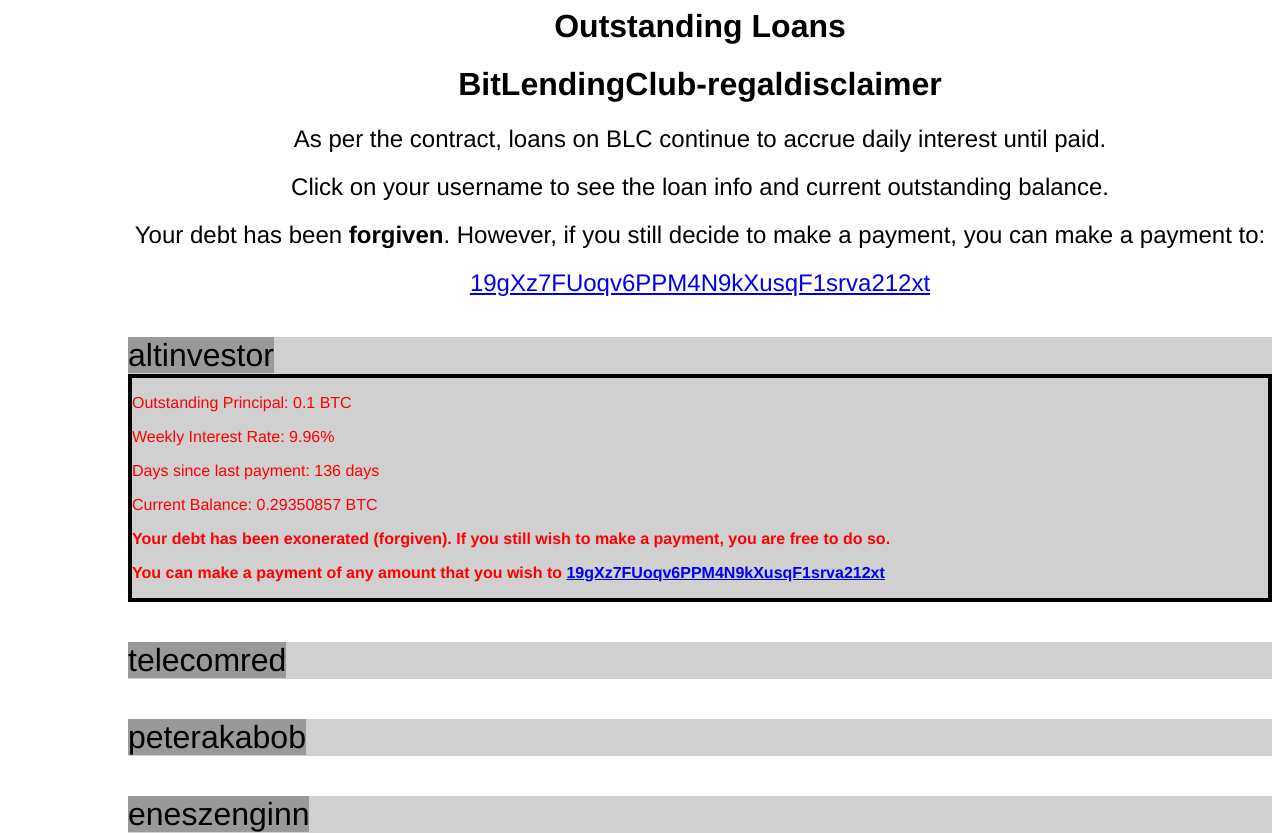
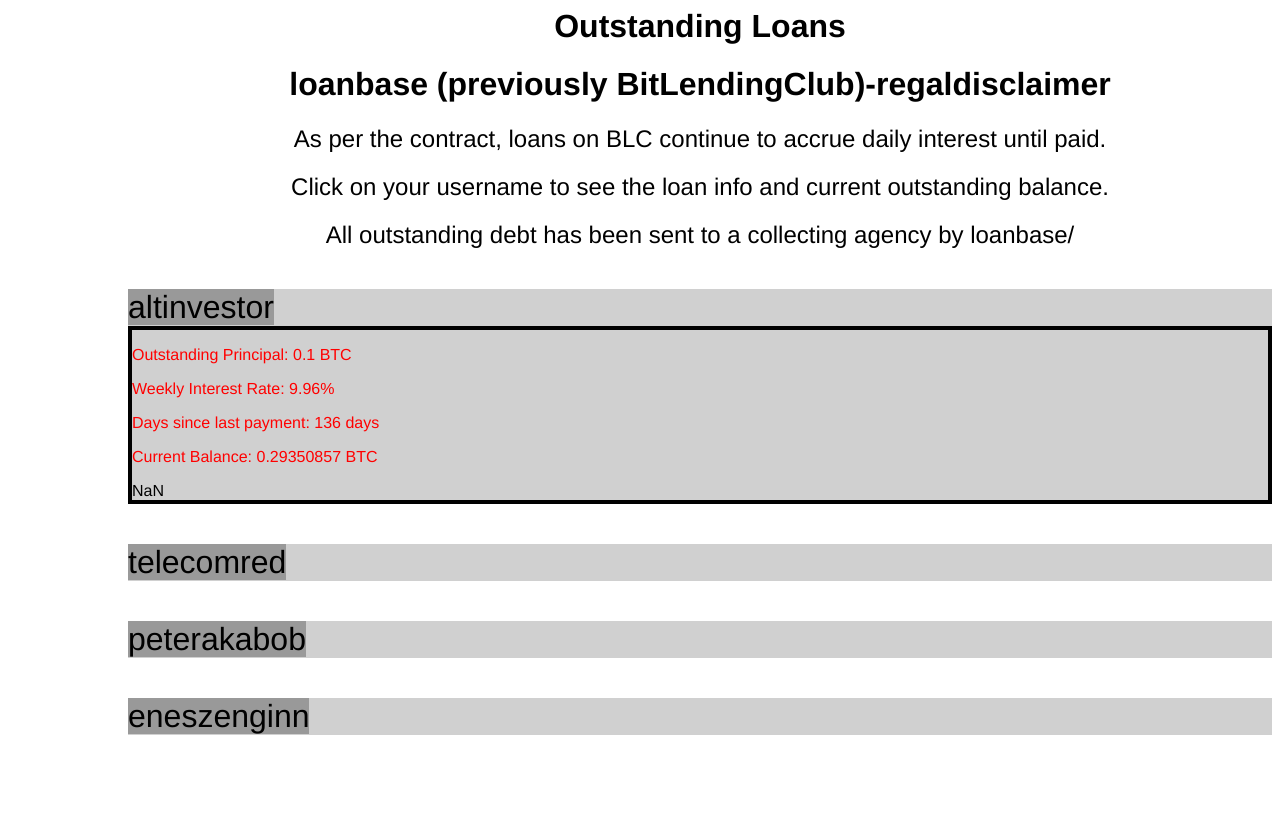
Before and after one commit to regaldisclaimer/financial, a plain HTML site: page index.html in a window 1280 px wide. Both pictures are taken after a click on the element "altinvestor". After the commit the page ends 808 px from the top, so only its background shows below. Drawn offline with nearby package versions, Linux system fonts and the light colour scheme.

Commit message:
loanbase collections

```diff
--- a/index.html
+++ b/index.html
@@ -42,15 +42,15 @@
 	<body>
 		<h1>Outstanding Loans</h1>
 
-		<h1>BitLendingClub-regaldisclaimer</h1>
+		<h1>loanbase (previously BitLendingClub)-regaldisclaimer</h1>
 
 		<h2>As per the contract, loans on BLC continue to accrue daily interest until paid.</h2>
 
 		<h2>Click on your username to see the loan info and current outstanding balance.</h2>
 
-		<h2>Your debt has been <b>forgiven</b>. However, if you still decide to make a payment, you can make a payment to:</h2>
+		<h2>All outstanding debt has been sent to a collecting agency by loanbase/</h2>
 
-		<h2><a href="bitcoin:19gXz7FUoqv6PPM4N9kXusqF1srva212xt">19gXz7FUoqv6PPM4N9kXusqF1srva212xt</a></h2>
+
 
 		<div class='section' id='altinvestor'>
 			<span onclick='calculate("altinvestor")'>altinvestor</span>
@@ -99,8 +99,8 @@
 				'<p>Weekly Interest Rate: '+weeklyIntRate+'%</p>'+
 				'<p>Days since last payment: '+timeLapsed +' days</p>'+
 				'<p>Current Balance: '+currentBalance+' BTC</p>'+
-				'<p><b>Your debt has been exonerated (forgiven). If you still wish to make a payment, you are free to do so.</p>'+
-				'<p>You can make a payment of any amount that you wish to <a href="bitcoin:19gXz7FUoqv6PPM4N9kXusqF1srva212xt">19gXz7FUoqv6PPM4N9kXusqF1srva212xt</a></p></b></div>';
+				+
+				'</div>';
 
 				$(document).ready(function() {
 					$('#'+name).append(printOut);
```
